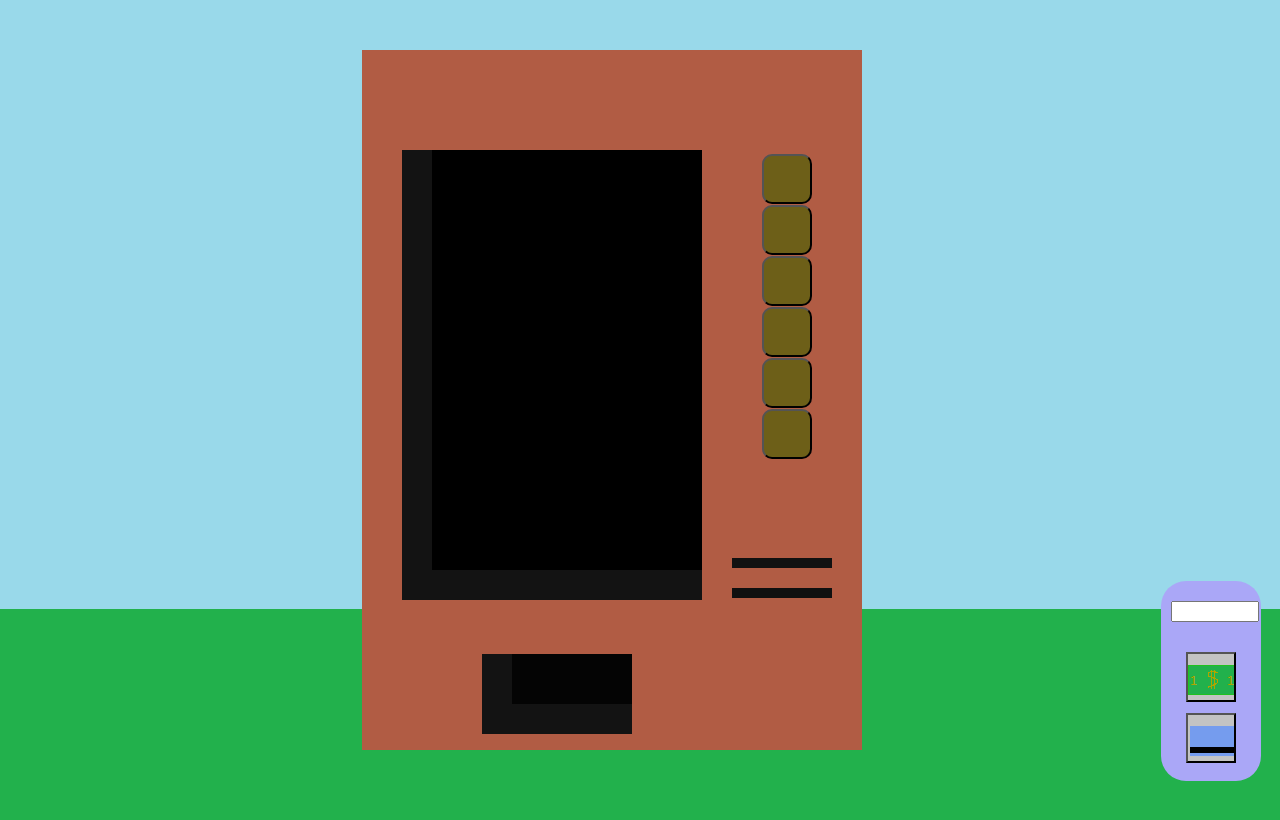
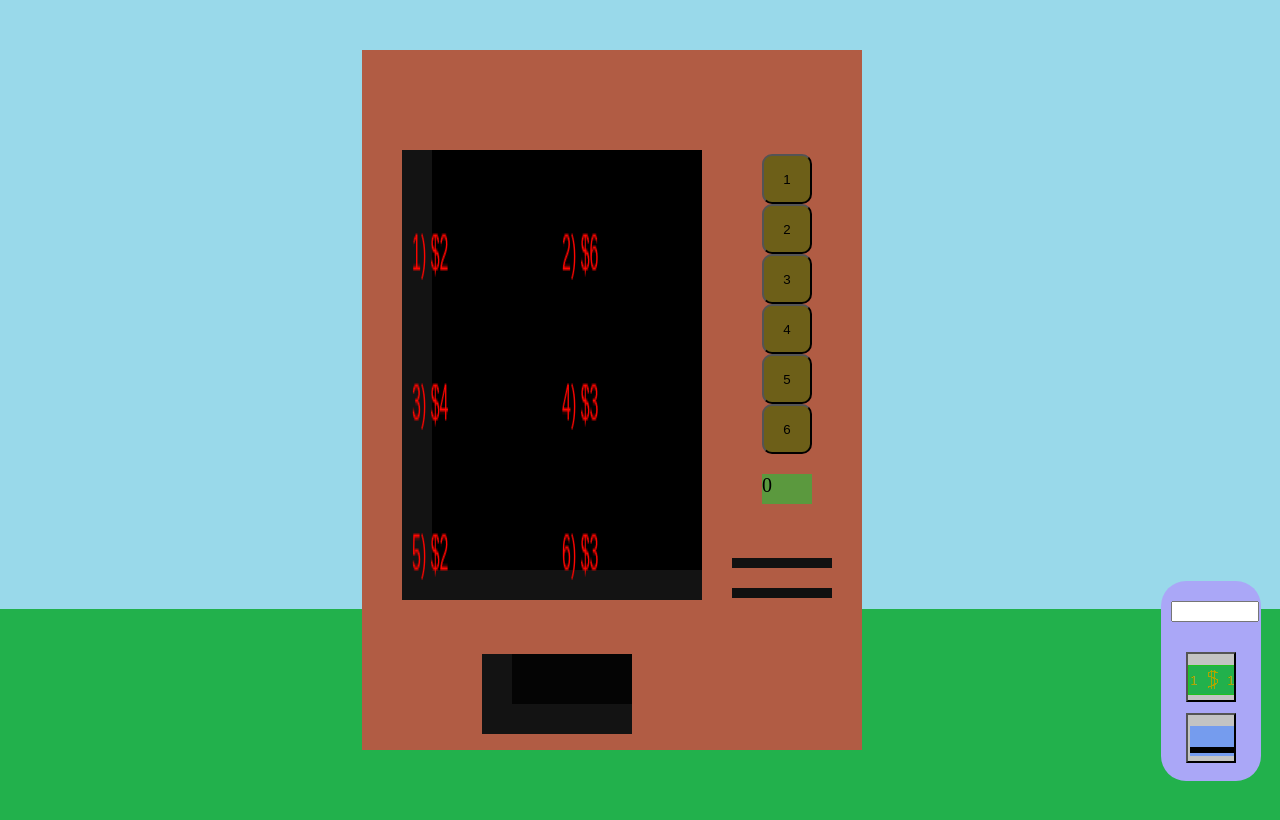
Before and after one commit to CoreCode-dev/vending-machine, a plain HTML site: page index.html in a window 1280 px wide. Drawn offline with Linux system fonts and the light colour scheme.

Commit message:
VERSION4

```diff
--- a/engine.js
+++ b/engine.js
@@ -3,22 +3,23 @@ let box =[];
 let Main = document.getElementsByClassName("Main");
 let display = Main[0].children["display"];
 let display_ctx = display.getContext('2d');
-let hole = Main[0].childrenp["hole"];
+let hole = Main[0].children["hole"];
 let hole_ctx = hole.getContext('2d');
 
 
 function setBox() { //120x50 px
     let image = new Image();
     let images = ["","","","","",""];
+    let priceList = [2,6,4,3,2,3];
     image.src = "images/cash.png";
 
 
     let id = 0;
     for( let i =0; i<3;i++){
 
-        let section = {id : id, amount:3, pos:[10,10+50*i], image:image};
+        let section = {id : id, amount:3, pos:[10,10+50*i], image:image, price:priceList[id]};
         id++;
-        let section2 = {id : id, amount:3, pos:[160,10+50*i], image:image};
+        let section2 = {id : id, amount:3, pos:[160,10+50*i], image:image, price:priceList[id]};
         id++;
         box.push(section);box.push(section2);
 
@@ -32,12 +33,12 @@ function setBox() { //120x50 px
 function printBox(){
 
     display_ctx.clearRect(0,0 , display.width, display.height);
-
+    display_ctx.fillStyle = "#ff0600";
+    display_ctx.font = "12pt Arial";
     for(let i=0;i<box.length;i++){
-
         let x = box[i].pos[0];
         let y = box[i].pos[1];
-        if(box[i].amount!=0)display_ctx.drawImage(box[i].image, x,y, 120, 30);
+        if(box[i].amount!=0){display_ctx.drawImage(box[i].image, x,y, 120, 30); display_ctx.fillText((box[i].id+1).toString()+") $"+box[i].price.toString(), x,y+30);}
         else{
             box.splice(i,1);
         }
@@ -57,8 +58,9 @@ setInterval(CheckBox, 2000);
 
 
 
+
 function getThing( id ){
-    hole.clearRect(0,0 , hole.width, hole.height);
+    hole_ctx.clearRect(0,0 , hole.width, hole.height);
     printBox();
     let section;
     for(let i = 0; i<box.length;i++){
@@ -76,7 +78,7 @@ function getThing( id ){
             if (obj.pos[1] === 190) {
 
                 printBox();
-
+                hole_ctx.drawImage(obj.image,10,10,280,120);
                 clearInterval(timer);
                 return;
             }
--- a/index.html
+++ b/index.html
@@ -13,14 +13,15 @@
 
 		<canvas id = "display"></canvas>
 		<div id = "keyboard">
-		<button onclick="getThing(0)"></button>
-		<button onclick="getThing(1)"></button>
-		<button onclick="getThing(2)"></button>
-		<button onclick="getThing(3)"></button>
-		<button onclick="getThing(4)"></button>
-		<button onclick="getThing(5)"></button>
+		<button onclick="getThing(0)">1</button>
+		<button onclick="getThing(1)">2</button>
+		<button onclick="getThing(2)">3</button>
+		<button onclick="getThing(3)">4</button>
+		<button onclick="getThing(4)">5</button>
+		<button onclick="getThing(5)">6</button>
+			<p id="counter">0</p>
 		</div>
-		<canvas id = "hole"></canvas>
+		<canvas id = "hole" onclick="hole_ctx.clearRect(0,0 , hole.width, hole.height);"></canvas>
 		<div id = "money_slot"></div>
 		<div id = "card_slot"></div>
 
--- a/style.css
+++ b/style.css
@@ -36,6 +36,14 @@ body{
 	border-radius:10px;
     background-color: #6d5f18;
 	transition: background-color 500ms ease-in;
+}
+.Main #keyboard #counter{
+
+	width: 50px;
+	height: 30px;
+	font-size: 20px;
+	background-color: #5b993e;
+
 }
 
 .Main #keyboard button:hover{
```
